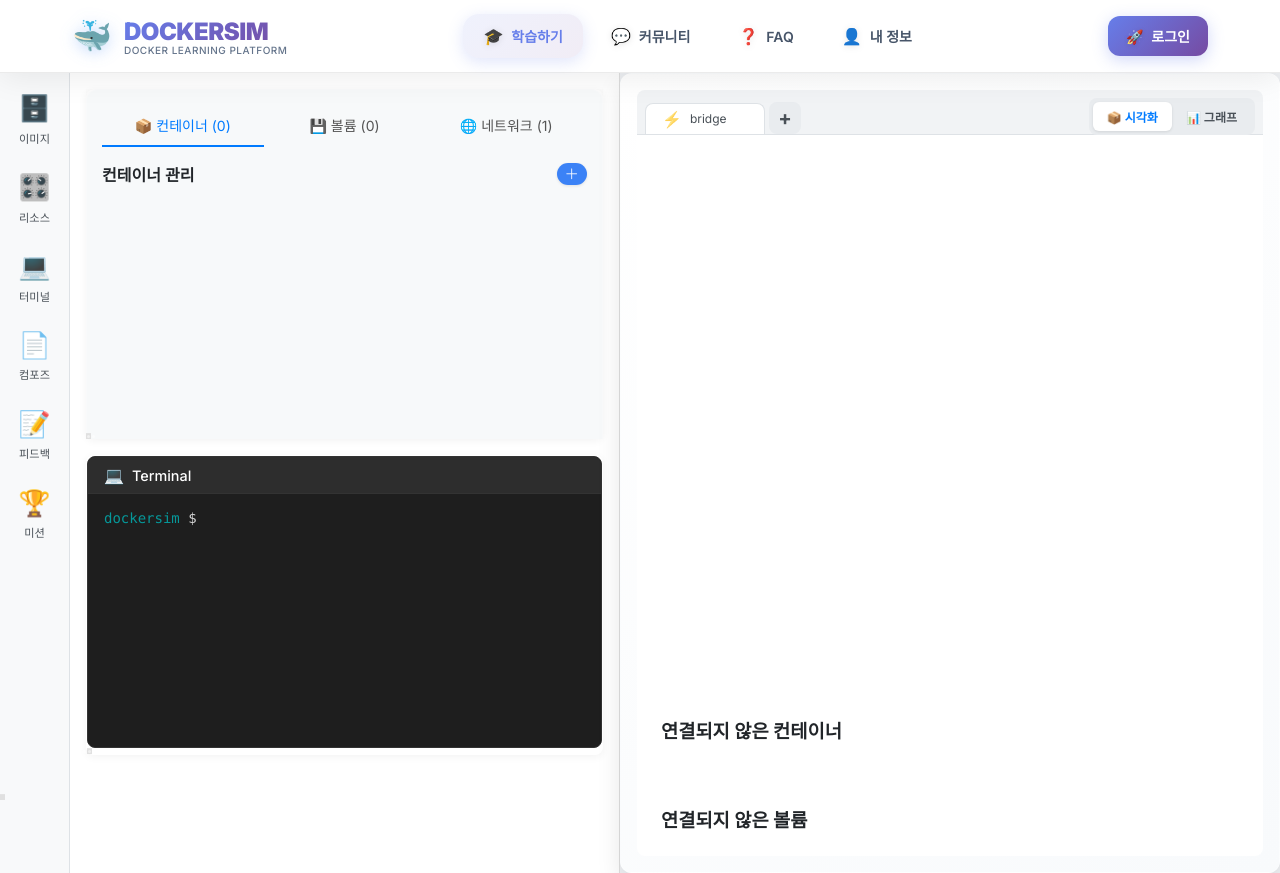
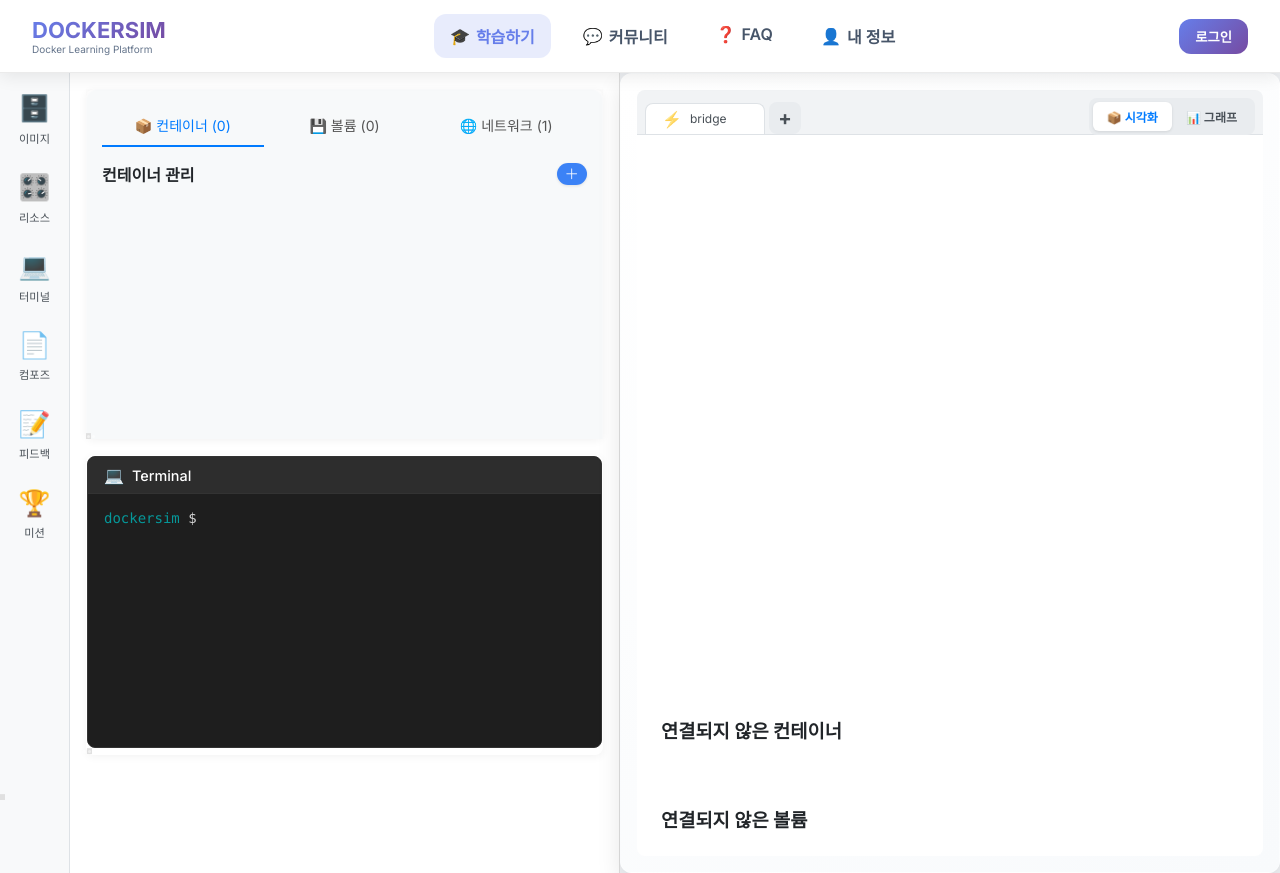
Before and after one commit to DockerSim/dockersim-fe, a Next.js app: page / in a window 1280 px wide. Built offline with nearby package versions, Linux system fonts and the light colour scheme.

Commit message:
헤더 업데이트

```diff
--- a/src/components/shared/header/Header.module.css
+++ b/src/components/shared/header/Header.module.css
@@ -5,13 +5,11 @@
     background: rgba(255, 255, 255, 0.95);
     backdrop-filter: blur(20px);
     -webkit-backdrop-filter: blur(20px);
-    border-bottom: 1px solid rgba(0, 0, 0, 0.08);
-    box-shadow: 0 4px 32px rgba(0, 0, 0, 0.08);
-    transition: all 0.3s cubic-bezier(0.4, 0, 0.2, 1);
+    border-bottom: 1px solid rgba(0,0,0,0.08);
+    box-shadow: 0 4px 16px rgba(0,0,0,0.08);
 }
 
 .container {
-    max-width: 1200px;
     margin: 0 auto;
     padding: 0 2rem;
     display: flex;
@@ -22,222 +20,97 @@
 
 .logoContainer {
     text-decoration: none;
-    transition: transform 0.3s cubic-bezier(0.4, 0, 0.2, 1);
-}
-
-.logoContainer:hover {
-    transform: translateY(-2px);
 }
 
 .logoContent {
     display: flex;
     align-items: center;
-    gap: 12px;
+    gap: 10px;
 }
 
 .logoIcon {
     font-size: 32px;
-    filter: drop-shadow(0 2px 8px rgba(59, 130, 246, 0.3));
-    animation: float 3s ease-in-out infinite;
-}
-
-@keyframes float {
-    0%, 100% { transform: translateY(0px); }
-    50% { transform: translateY(-4px); }
 }
 
 .logoText {
     display: flex;
     flex-direction: column;
-    gap: -2px;
 }
 
 .logoTitle {
-    font-size: 24px;
-    font-weight: 900;
-    background: linear-gradient(135deg, #667eea 0%, #764ba2 100%);
+    font-size: 22px;
+    font-weight: 700;
+    background: linear-gradient(135deg,#667eea 0%,#764ba2 100%);
     -webkit-background-clip: text;
     -webkit-text-fill-color: transparent;
-    background-clip: text;
-    letter-spacing: -0.5px;
 }
 
 .logoSubtext {
     font-size: 10px;
     color: #64748b;
-    font-weight: 500;
-    letter-spacing: 0.5px;
-    text-transform: uppercase;
-    margin-top: -2px;
 }
 
 .navigation {
     display: flex;
-    align-items: center;
 }
 
 .navList {
     display: flex;
-    align-items: center;
     list-style: none;
+    gap: 1rem;
+    padding: 0;
     margin: 0;
-    padding: 0;
-    gap: 0.5rem;
-}
-
-.navItem {
-    display: flex;
-    align-items: center;
 }
 
 .navLink {
-    position: relative;
     display: flex;
     align-items: center;
-    gap: 8px;
-    padding: 12px 20px;
+    gap: 6px;
+    padding: 10px 16px;
+    border-radius: 12px;
     text-decoration: none;
     color: #475569;
     font-weight: 600;
-    font-size: 14px;
-    border-radius: 16px;
-    transition: all 0.3s cubic-bezier(0.4, 0, 0.2, 1);
-    overflow: hidden;
-}
-
-.navLink::before {
-    content: '';
-    position: absolute;
-    top: 0;
-    left: 0;
-    right: 0;
-    bottom: 0;
-    background: linear-gradient(135deg, #667eea 0%, #764ba2 100%);
-    opacity: 0;
-    transition: opacity 0.3s cubic-bezier(0.4, 0, 0.2, 1);
-    border-radius: 16px;
-}
-
-.navLink:hover::before {
-    opacity: 0.1;
+    transition: all 0.3s ease;
 }
 
 .navLink:hover {
+    background-color: rgba(102, 126, 234,0.1);
     color: #667eea;
-    transform: translateY(-2px);
-    box-shadow: 0 8px 25px rgba(102, 126, 234, 0.15);
 }
 
-.navIcon {
-    font-size: 16px;
-    filter: drop-shadow(0 1px 3px rgba(0, 0, 0, 0.1));
-    transition: transform 0.3s cubic-bezier(0.4, 0, 0.2, 1);
-}
-
-.navLink:hover .navIcon {
-    transform: scale(1.1);
-}
-
-.navLabel {
-    position: relative;
-    z-index: 1;
-}
+.navIcon { font-size: 16px; }
+.navLabel {}
 
 .active {
+    background: rgba(102, 126, 234,0.15);
     color: #667eea;
-    background: linear-gradient(135deg, rgba(102, 126, 234, 0.1) 0%, rgba(118, 75, 162, 0.1) 100%);
-    box-shadow: 0 4px 16px rgba(102, 126, 234, 0.2);
-}
-
-.activeIndicator {
-    position: absolute;
-    bottom: 0;
-    left: 50%;
-    transform: translateX(-50%);
-    width: 24px;
-    height: 3px;
-    background: linear-gradient(135deg, #667eea 0%, #764ba2 100%);
-    border-radius: 2px;
-    animation: slideIn 0.3s cubic-bezier(0.4, 0, 0.2, 1);
-}
-
-@keyframes slideIn {
-    from { opacity: 0; transform: translateX(-50%) scale(0.5); }
-    to { opacity: 1; transform: translateX(-50%) scale(1); }
 }
 
 .authSection {
     display: flex;
-    align-items: center;
     gap: 12px;
 }
 
-.loginBtn {
-    display: flex;
-    align-items: center;
-    gap: 8px;
-    padding: 10px 18px;
-    border: 2px solid #e2e8f0;
-    background: transparent;
-    color: #475569;
+.authBtn {
+    padding: 8px 16px;
+    border-radius: 12px;
+    border: none;
+    background: linear-gradient(135deg,#667eea 0%,#764ba2 100%);
+    color: #fff;
+    cursor: pointer;
     font-weight: 600;
-    font-size: 14px;
-    border-radius: 12px;
-    cursor: pointer;
-    transition: all 0.3s cubic-bezier(0.4, 0, 0.2, 1);
 }
 
-.loginBtn:hover {
-    border-color: #667eea;
-    color: #667eea;
-    background: rgba(102, 126, 234, 0.05);
-    transform: translateY(-1px);
+.authBtn:hover {
+    opacity: 0.9;
 }
 
-.signupBtn {
-    display: flex;
-    align-items: center;
-    gap: 8px;
-    padding: 10px 18px;
-    border: none;
-    background: linear-gradient(135deg, #667eea 0%, #764ba2 100%);
-    color: white;
-    font-weight: 600;
-    font-size: 14px;
-    border-radius: 12px;
-    cursor: pointer;
-    transition: all 0.3s cubic-bezier(0.4, 0, 0.2, 1);
-    box-shadow: 0 4px 16px rgba(102, 126, 234, 0.3);
-}
-
-.signupBtn:hover {
-    background: linear-gradient(135deg, #5b6cde 0%, #6b4596 100%);
-    transform: translateY(-2px);
-    box-shadow: 0 8px 25px rgba(102, 126, 234, 0.4);
-}
-
-.signupBtn:active {
-    transform: translateY(0);
-}
-
-.btnIcon {
-    font-size: 14px;
-    filter: drop-shadow(0 1px 2px rgba(0, 0, 0, 0.1));
-}
-
-/* Mobile Menu Button */
 .mobileMenuBtn {
     display: none;
     background: none;
     border: none;
     cursor: pointer;
-    padding: 8px;
-    border-radius: 8px;
-    transition: background-color 0.3s ease;
-}
-
-.mobileMenuBtn:hover {
-    background-color: rgba(102, 126, 234, 0.1);
 }
 
 .hamburger {
@@ -249,171 +122,54 @@
 }
 
 .hamburger span {
-    width: 100%;
     height: 2px;
-    background: #475569;
+    background-color: #475569;
     border-radius: 2px;
-    transition: all 0.3s cubic-bezier(0.4, 0, 0.2, 1);
 }
 
 .hamburger.open span:nth-child(1) {
-    transform: rotate(45deg) translate(6px, 6px);
+    transform: rotate(45deg) translate(6px,6px);
 }
 
-.hamburger.open span:nth-child(2) {
-    opacity: 0;
+.hamburger.open span:nth-child(2) { opacity: 0; }
+.hamburger.open span:nth-child(3) {
+    transform: rotate(-45deg) translate(6px,-6px);
 }
 
-.hamburger.open span:nth-child(3) {
-    transform: rotate(-45deg) translate(6px, -6px);
-}
-
-/* Mobile Menu */
 .mobileMenu {
     position: fixed;
     top: 72px;
     left: 0;
     right: 0;
-    background: rgba(255, 255, 255, 0.95);
+    background: rgba(255,255,255,0.95);
     backdrop-filter: blur(20px);
-    -webkit-backdrop-filter: blur(20px);
-    border-bottom: 1px solid rgba(0, 0, 0, 0.08);
-    box-shadow: 0 8px 32px rgba(0, 0, 0, 0.1);
-    animation: slideDown 0.3s cubic-bezier(0.4, 0, 0.2, 1);
-}
-
-@keyframes slideDown {
-    from {
-        opacity: 0;
-        transform: translateY(-20px);
-    }
-    to {
-        opacity: 1;
-        transform: translateY(0);
-    }
-}
-
-.mobileMenuContent {
-    padding: 1.5rem;
+    padding: 1rem;
     display: flex;
     flex-direction: column;
     gap: 1rem;
 }
 
 .mobileNavLink {
-    display: flex;
-    align-items: center;
-    gap: 12px;
-    padding: 16px 20px;
+    padding: 12px;
+    border-radius: 12px;
     text-decoration: none;
     color: #475569;
     font-weight: 600;
-    font-size: 16px;
-    border-radius: 12px;
-    transition: all 0.3s cubic-bezier(0.4, 0, 0.2, 1);
-}
-
-.mobileNavLink:hover {
-    background: rgba(102, 126, 234, 0.1);
-    color: #667eea;
 }
 
 .mobileNavLink.active {
-    background: linear-gradient(135deg, rgba(102, 126, 234, 0.1) 0%, rgba(118, 75, 162, 0.1) 100%);
+    background: rgba(102,126,234,0.15);
     color: #667eea;
 }
 
 .mobileAuthSection {
     display: flex;
     flex-direction: column;
-    gap: 12px;
-    margin-top: 1rem;
-    padding-top: 1rem;
-    border-top: 1px solid rgba(0, 0, 0, 0.08);
+    gap: 0.5rem;
 }
 
-.mobileLoginBtn {
-    padding: 14px 20px;
-    border: 2px solid #e2e8f0;
-    background: transparent;
-    color: #475569;
-    font-weight: 600;
-    font-size: 16px;
-    border-radius: 12px;
-    cursor: pointer;
-    transition: all 0.3s cubic-bezier(0.4, 0, 0.2, 1);
+/* Responsive */
+@media(max-width:768px) {
+    .navigation, .authSection { display: none; }
+    .mobileMenuBtn { display: block; }
 }
-
-.mobileLoginBtn:hover {
-    border-color: #667eea;
-    color: #667eea;
-    background: rgba(102, 126, 234, 0.05);
-}
-
-.mobileSignupBtn {
-    padding: 14px 20px;
-    border: none;
-    background: linear-gradient(135deg, #667eea 0%, #764ba2 100%);
-    color: white;
-    font-weight: 600;
-    font-size: 16px;
-    border-radius: 12px;
-    cursor: pointer;
-    transition: all 0.3s cubic-bezier(0.4, 0, 0.2, 1);
-    box-shadow: 0 4px 16px rgba(102, 126, 234, 0.3);
-}
-
-.mobileSignupBtn:hover {
-    background: linear-gradient(135deg, #5b6cde 0%, #6b4596 100%);
-    box-shadow: 0 8px 25px rgba(102, 126, 234, 0.4);
-}
-
-/* Responsive Design */
-@media (max-width: 768px) {
-    .container {
-        padding: 0 1rem;
-    }
-
-    .navigation {
-        display: none;
-    }
-
-    .authSection {
-        display: none;
-    }
-
-    .mobileMenuBtn {
-        display: block;
-    }
-
-    .logoTitle {
-        font-size: 20px;
-    }
-
-    .logoSubtext {
-        font-size: 9px;
-    }
-
-    .logoIcon {
-        font-size: 28px;
-    }
-}
-
-@media (max-width: 480px) {
-    .container {
-        padding: 0 1rem;
-        height: 64px;
-    }
-
-    .logoTitle {
-        font-size: 18px;
-    }
-
-    .logoSubtext {
-        display: none;
-    }
-
-    .mobileMenu {
-        top: 64px;
-    }
-}
--- a/src/components/shared/header/Header.tsx
+++ b/src/components/shared/header/Header.tsx
@@ -1,37 +1,32 @@
 'use client'
 
-import styles from './Header.module.css';
 import Link from 'next/link';
 import { useState } from 'react';
 import { usePathname, useRouter } from 'next/navigation';
 import { handleGithubLogin } from '../client/Login';
 import { useAuthStore } from '@/store/authStore';
+import styles from './Header.module.css';
 
 export default function Header() {
     const [isMenuOpen, setIsMenuOpen] = useState(false);
     const pathname = usePathname();
     const router = useRouter();
-
-    // Zustand 스토어에서 로그인 상태와 로그아웃 함수를 가져옵니다.
     const { isLoggedIn, logout } = useAuthStore();
-
-    const isActive = (path: string) => pathname === path;
 
     const navItems = [
         { href: '/', label: '학습하기', icon: '🎓' },
         { href: '/community', label: '커뮤니티', icon: '💬' },
         { href: '/faq', label: 'FAQ', icon: '❓' },
-        { href: '/settings', label: '내 정보', icon: '👤' }
+        { href: '/settings', label: '내 정보', icon: '👤' },
     ];
 
-    const toggleMenu = () => {
-        setIsMenuOpen(!isMenuOpen);
-    };
+    const isActive = (path: string) => pathname === path;
 
-    // 로그아웃 핸들러
+    const toggleMenu = () => setIsMenuOpen(!isMenuOpen);
+
     const handleLogout = () => {
         logout();
-        router.push('/'); // 로그아웃 후 홈으로 이동
+        router.push('/');
     };
 
     return (
@@ -39,7 +34,6 @@ export default function Header() {
             <div className={styles.container}>
                 <Link href="/" className={styles.logoContainer}>
                     <div className={styles.logoContent}>
-                        <div className={styles.logoIcon}>🐳</div>
                         <div className={styles.logoText}>
                             <span className={styles.logoTitle}>DOCKERSIM</span>
                             <span className={styles.logoSubtext}>Docker Learning Platform</span>
@@ -57,7 +51,6 @@ export default function Header() {
                                 >
                                     <span className={styles.navIcon}>{item.icon}</span>
                                     <span className={styles.navLabel}>{item.label}</span>
-                                    {isActive(item.href) && <div className={styles.activeIndicator} />}
                                 </Link>
                             </li>
                         ))}
@@ -66,32 +59,22 @@ export default function Header() {
 
                 <div className={styles.authSection}>
                     {isLoggedIn ? (
-                        <button className={styles.signupBtn} onClick={handleLogout}>
-                            <span className={styles.btnIcon}>🚀</span>
-                            <span>로그아웃</span>
-                        </button>
+                        <button className={styles.authBtn} onClick={handleLogout}>로그아웃</button>
                     ) : (
-                        <button className={styles.signupBtn} onClick={handleGithubLogin}>
-                            <span className={styles.btnIcon}>🚀</span>
-                            <span>로그인</span>
-                        </button>
+                        <button className={styles.authBtn} onClick={handleGithubLogin}>로그인</button>
                     )}
                 </div>
 
                 {/* Mobile Menu Button */}
-                <button
-                    className={styles.mobileMenuBtn}
-                    onClick={toggleMenu}
-                >
-                    <span className={`${styles.hamburger} ${isMenuOpen ? styles.open : ''}`}>
-                        <span></span>
-                        <span></span>
-                        <span></span>
-                    </span>
+                <button className={styles.mobileMenuBtn} onClick={toggleMenu}>
+          <span className={`${styles.hamburger} ${isMenuOpen ? styles.open : ''}`}>
+            <span></span>
+            <span></span>
+            <span></span>
+          </span>
                 </button>
             </div>
 
-            {/* Mobile Menu */}
             {isMenuOpen && (
                 <div className={styles.mobileMenu}>
                     <div className={styles.mobileMenuContent}>
@@ -108,11 +91,10 @@ export default function Header() {
                         ))}
                         <div className={styles.mobileAuthSection}>
                             {isLoggedIn ? (
-                                <button className={styles.mobileLoginBtn} onClick={handleLogout}>로그아웃</button>
+                                <button className={styles.mobileAuthBtn} onClick={handleLogout}>로그아웃</button>
                             ) : (
-                                <button className={styles.mobileLoginBtn} onClick={handleGithubLogin}>로그인</button>
+                                <button className={styles.mobileAuthBtn} onClick={handleGithubLogin}>로그인</button>
                             )}
-                            <button className={styles.mobileSignupBtn}>시작하기</button>
                         </div>
                     </div>
                 </div>
```
